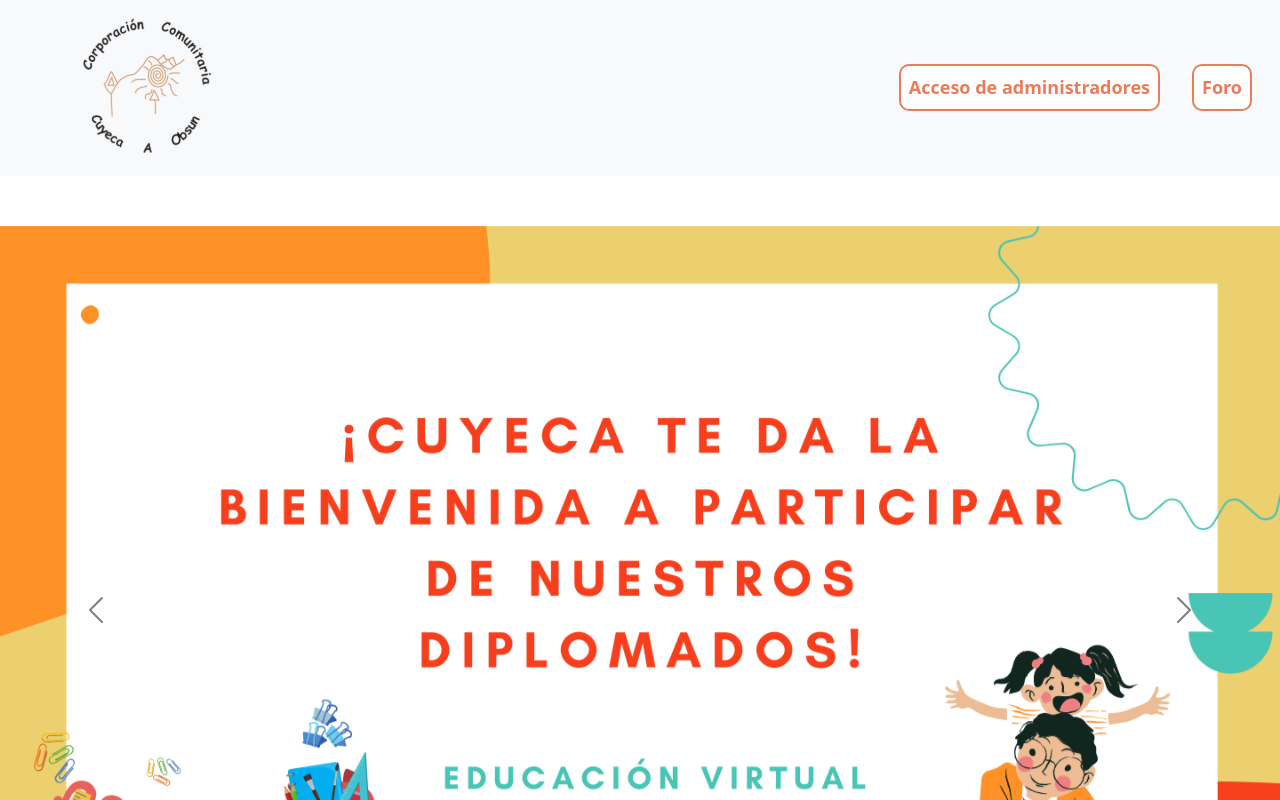
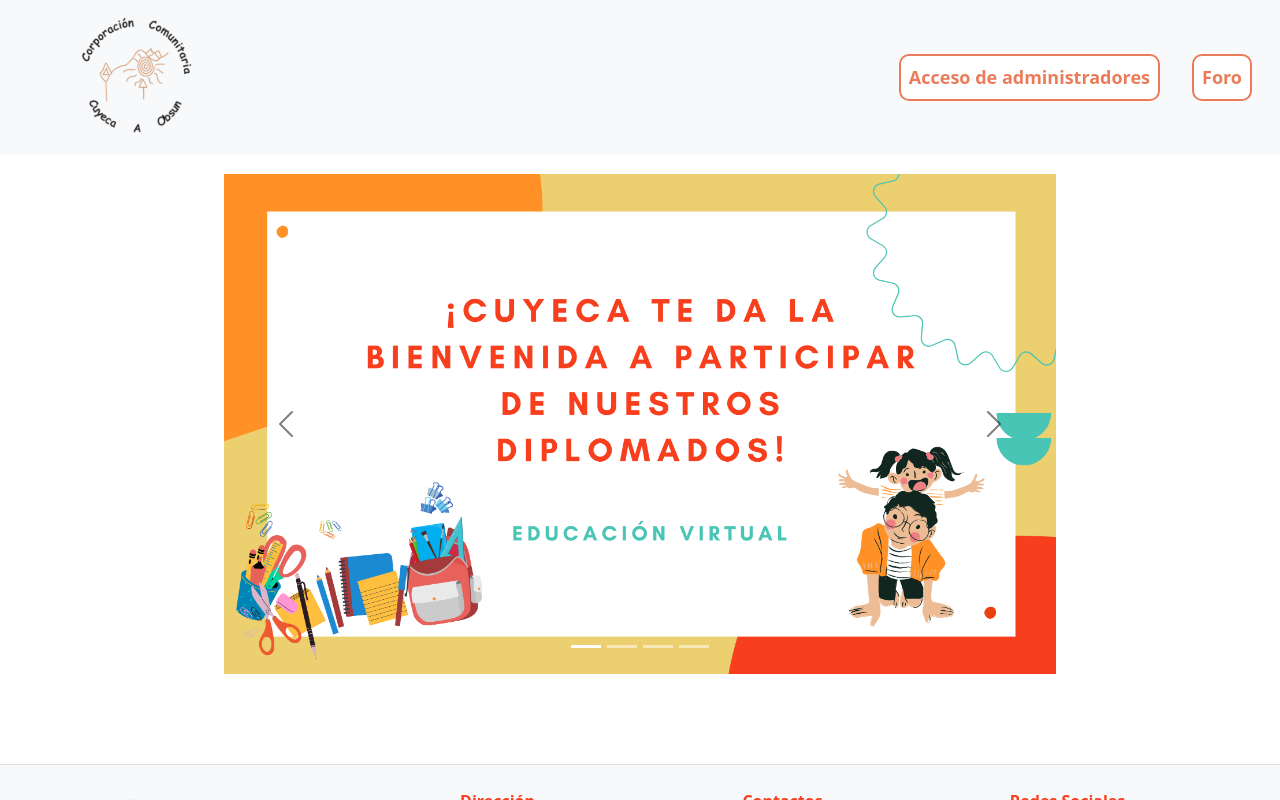
Before and after one commit to programateacademy/cuyeca-course-manage-front, a React (Create React App) app: page / in a window 1280 px wide. Shown: the top 800 px of the page. Built offline with nearby package versions, Linux system fonts and the light colour scheme; no server answers.

Commit message:
general styles

```diff
--- a/src/App.css
+++ b/src/App.css
@@ -1,9 +1,15 @@
 .app-container{
-  height: 100vh;
+  display: flex;
+  flex-direction: column;
+  align-content: center;
+  justify-content: center;
+  align-items: center;
 }
-
+.header-wrapper{
+  width:100vw ;
+}
 .navbar {
-  margin-bottom: 50px;
+  margin-bottom: 20px;
 }
 
 .btnheader .nav-link {
@@ -27,6 +33,6 @@
 }
 
 .navbar img{
-  width: 35%;
-  height:35%;
+  width: 30%;
+  height:30%;
 }
--- a/src/assets/styles/carousel.css
+++ b/src/assets/styles/carousel.css
@@ -1,6 +1,9 @@
 .carousel-container{
     margin-bottom: 40px;
+    height: 65%;
+    width: 65%;
 }
+
 
 .carousel-control-prev-icon,
 .carousel-control-next-icon {
--- a/src/components/footer.css
+++ b/src/components/footer.css
@@ -4,6 +4,7 @@
     left:0;
     bottom:0;
     right:0;
+    width: 100vw;
 }
 .orange-text{
     color: #F73F1D;
--- a/src/components/header.js
+++ b/src/components/header.js
@@ -5,7 +5,7 @@
 
 const Header =() => {
     return (
-        <div>
+        <div className="header-wrapper">
             <nav className="navbar navbar-expand-lg bg-body-tertiary">
                 <div className="container-fluid">
                     <Link className="navbar-brand"  to='/'>
```
Also changed, not shown: 1 other file (tests, documents, lock files or other folders).
